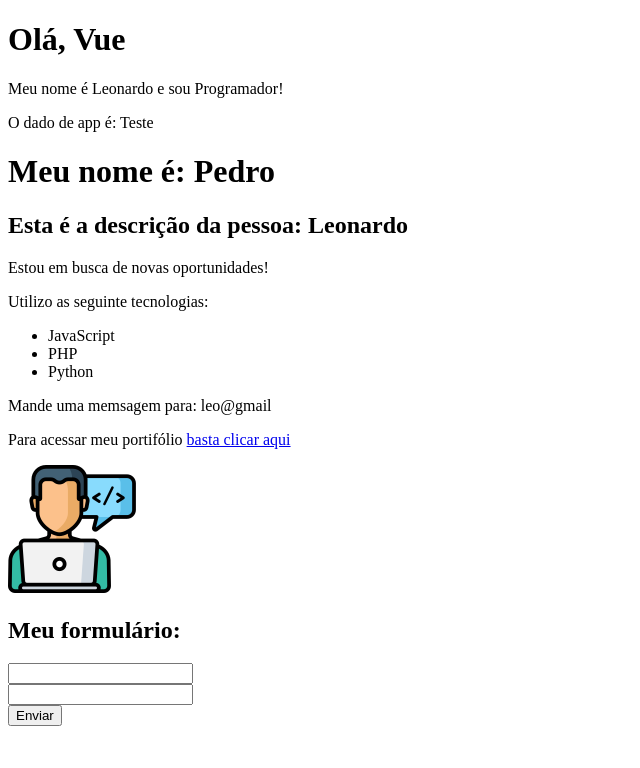
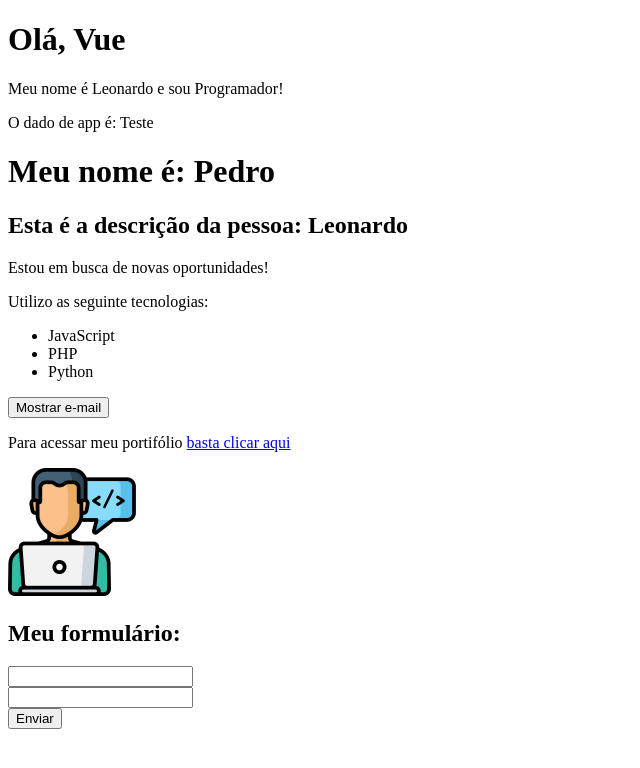
Before and after one commit to leojosants/VueJs, a Vue app in the folder projeto_vue/: page / in a window 1280 px wide. Shown: the top 768 px of the page, without its empty margins (0-640 px from the left). Built offline with nearby package versions, Linux system fonts and the light colour scheme.

Commit message:
Métodos
Neste vídeo você vai aprender a criar métodos com #Vue, para criar comportamentos no software baseado em ações do usuário, como um click ou envio de formulário.

```diff
--- a/projeto_vue/src/components/Info.vue
+++ b/projeto_vue/src/components/Info.vue
@@ -10,6 +10,10 @@
             <li>PHP</li>
             <li>Python</li>
         </ul>
+
+        <div>
+            <button @click="showEmail">{{ textoBotao }}</button>
+        </div>
 
         <p v-show="mostrar_email">Mande uma memsagem para: {{ email }}</p>
         <p>Para acessar meu portifólio <a v-bind:href="meu_link" target="_blank">basta clicar aqui</a></p>
@@ -30,11 +34,24 @@
     data() {
         return {
             esta_trabalhando: false,
-            mostrar_email: true,
+            mostrar_email: false,
             email: "leo@gmail",
-            meu_link: "https://github.com/leojosants"
+            meu_link: "https://github.com/leojosants",
+            textoBotao: 'Mostrar e-mail'
         };
     },
-    components: { Picture }
+
+    methods: {
+        showEmail() {
+            this.mostrar_email = !this.mostrar_email
+
+            if (!this.mostrar_email) {
+                this.textoBotao = 'Mostrar e-mail'
+            }
+            else {
+                this.textoBotao = 'Esconder e-mail'
+            }
+        }
+    }
 }
 </script>
--- a/projeto_vue/src/components/LifeCycle.vue
+++ b/projeto_vue/src/components/LifeCycle.vue
@@ -19,12 +19,22 @@
       setTimeout(() => {
         this.nome = "Leonardo";
       }, 1000);
+
+      this.lifeCycle()
     },
 
     mounted() {
       setTimeout(() => {
         this.nome = "Pedro";
       }, 2000);
+
+      this.lifeCycle()
     },
+
+    methods: {
+      lifeCycle() {
+        console.log("executou")
+      }
+    }
   };
 </script>
```
